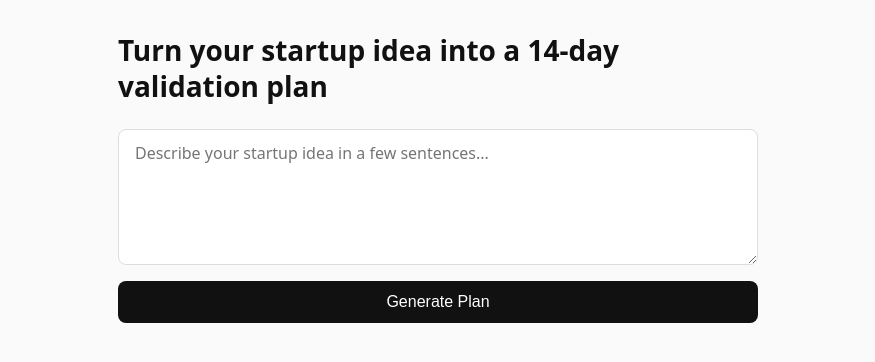
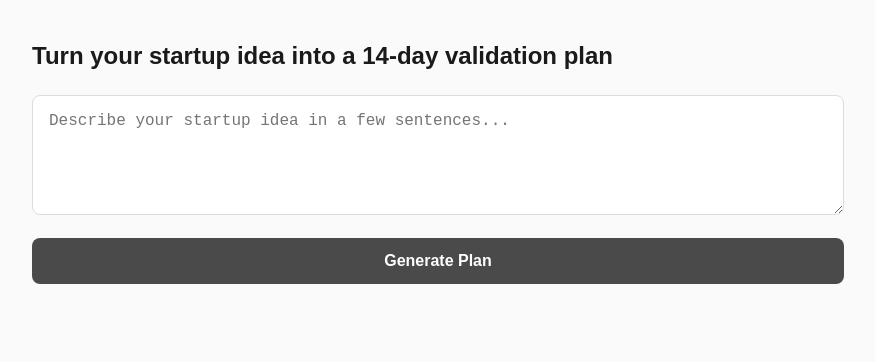
Before and after one commit to bygilll/ideaforge, a Next.js app: page / in a window 1280 px wide. Shown: the top 362 px of the page, without its empty margins (202-1077 px from the left). Built offline with nearby package versions, Linux system fonts and the light colour scheme.

Commit message:
fix frontend validation plan rendering

```diff
--- a/app/page.tsx
+++ b/app/page.tsx
@@ -2,157 +2,195 @@
 
 import { useState } from "react";
 
-export type ValidationPlan = {
+type PlanResponse = {
   problem: string;
   targetCustomer: string;
   mvp: string;
   validationPlan: string;
 };
 
-export default function Home() {
+function formatValidationPlan(value: string) {
+  try {
+    const parsed = JSON.parse(value);
+
+    if (parsed && typeof parsed === "object") {
+      return Object.entries(parsed)
+        .map(([day, text]) => `${day}: ${String(text)}`)
+        .join("\n");
+    }
+
+    return value;
+  } catch {
+    return value;
+  }
+}
+
+export default function Page() {
   const [idea, setIdea] = useState("");
+  const [result, setResult] = useState<PlanResponse | null>(null);
   const [loading, setLoading] = useState(false);
-  const [error, setError] = useState<string | null>(null);
-  const [plan, setPlan] = useState<ValidationPlan | null>(null);
+  const [error, setError] = useState("");
 
-  async function handleSubmit(e: React.FormEvent) {
-    e.preventDefault();
-    if (!idea.trim()) return;
+  async function handleGenerate() {
     setLoading(true);
-    setError(null);
-    setPlan(null);
+    setError("");
+    setResult(null);
+
     try {
       const res = await fetch("/api/generate-plan", {
         method: "POST",
-        headers: { "Content-Type": "application/json" },
-        body: JSON.stringify({ idea: idea.trim() }),
+        headers: {
+          "Content-Type": "application/json",
+        },
+        body: JSON.stringify({ idea }),
       });
+
       const data = await res.json();
-      if (!res.ok) throw new Error(data.error || "Failed to generate plan");
-      setPlan(data);
-    } catch (err) {
-      setError(err instanceof Error ? err.message : "Something went wrong");
+
+      if (!res.ok) {
+        setError(data?.error || "Something went wrong");
+        return;
+      }
+
+      setResult(data);
+    } catch {
+      setError("Request failed");
     } finally {
       setLoading(false);
     }
   }
 
   return (
-    <main style={styles.main}>
-      <div style={styles.container}>
-        <h1 style={styles.headline}>
+    <main
+      style={{
+        maxWidth: 860,
+        margin: "0 auto",
+        padding: "40px 24px 80px",
+        fontFamily: "Arial, sans-serif",
+      }}
+    >
+      <h1
+        style={{
+          fontSize: 24,
+          fontWeight: 700,
+          marginBottom: 24,
+          lineHeight: 1.3,
+        }}
+      >
         Turn your startup idea into a 14-day validation plan
       </h1>
-        <form onSubmit={handleSubmit} style={styles.form}>
+
       <textarea
         value={idea}
         onChange={(e) => setIdea(e.target.value)}
         placeholder="Describe your startup idea in a few sentences..."
-            rows={5}
-            style={styles.textarea}
-            disabled={loading}
+        style={{
+          width: "100%",
+          minHeight: 120,
+          padding: 16,
+          fontSize: 16,
+          border: "1px solid #ddd",
+          borderRadius: 8,
+          resize: "vertical",
+          marginBottom: 16,
+        }}
       />
-          <button type="submit" disabled={loading} style={styles.button}>
+
+      <button
+        onClick={handleGenerate}
+        disabled={loading || !idea.trim()}
+        style={{
+          width: "100%",
+          padding: "14px 16px",
+          backgroundColor: "#000",
+          color: "#fff",
+          border: "none",
+          borderRadius: 8,
+          fontSize: 16,
+          fontWeight: 600,
+          cursor: "pointer",
+          marginBottom: 24,
+          opacity: loading || !idea.trim() ? 0.7 : 1,
+        }}
+      >
         {loading ? "Generating..." : "Generate Plan"}
       </button>
-        </form>
 
-        {error && (
-          <p style={styles.error} role="alert">
-            {error}
+      {error ? (
+        <p style={{ color: "red", marginBottom: 24 }}>{error}</p>
+      ) : null}
+
+      {result ? (
+        <div style={{ display: "grid", gap: 16 }}>
+          <section
+            style={{
+              border: "1px solid #e5e5e5",
+              borderRadius: 8,
+              padding: 16,
+            }}
+          >
+            <h2 style={{ fontSize: 18, fontWeight: 700, marginBottom: 12 }}>
+              1. Problem
+            </h2>
+            <p style={{ whiteSpace: "pre-wrap", lineHeight: 1.6, margin: 0 }}>
+              {result.problem}
             </p>
-        )}
+          </section>
 
-        {plan && (
-          <div style={styles.results}>
-            <section style={styles.section}>
-              <h2 style={styles.sectionTitle}>1. Problem</h2>
-              <p style={styles.sectionBody}>{plan.problem}</p>
+          <section
+            style={{
+              border: "1px solid #e5e5e5",
+              borderRadius: 8,
+              padding: 16,
+            }}
+          >
+            <h2 style={{ fontSize: 18, fontWeight: 700, marginBottom: 12 }}>
+              2. Target Customer
+            </h2>
+            <p style={{ whiteSpace: "pre-wrap", lineHeight: 1.6, margin: 0 }}>
+              {result.targetCustomer}
+            </p>
           </section>
-            <section style={styles.section}>
-              <h2 style={styles.sectionTitle}>2. Target Customer</h2>
-              <p style={styles.sectionBody}>{plan.targetCustomer}</p>
+
+          <section
+            style={{
+              border: "1px solid #e5e5e5",
+              borderRadius: 8,
+              padding: 16,
+            }}
+          >
+            <h2 style={{ fontSize: 18, fontWeight: 700, marginBottom: 12 }}>
+              3. MVP
+            </h2>
+            <p style={{ whiteSpace: "pre-wrap", lineHeight: 1.6, margin: 0 }}>
+              {result.mvp}
+            </p>
           </section>
-            <section style={styles.section}>
-              <h2 style={styles.sectionTitle}>3. MVP</h2>
-              <p style={styles.sectionBody}>{plan.mvp}</p>
-            </section>
-            <section style={styles.section}>
-              <h2 style={styles.sectionTitle}>4. 14-Day Validation Plan</h2>
-              <p style={styles.sectionBody}>{plan.validationPlan}</p>
+
+          <section
+            style={{
+              border: "1px solid #e5e5e5",
+              borderRadius: 8,
+              padding: 16,
+            }}
+          >
+            <h2 style={{ fontSize: 18, fontWeight: 700, marginBottom: 12 }}>
+              4. 14-Day Validation Plan
+            </h2>
+            <pre
+              style={{
+                whiteSpace: "pre-wrap",
+                lineHeight: 1.8,
+                margin: 0,
+                fontFamily: "inherit",
+                fontSize: 16,
+              }}
+            >
+              {formatValidationPlan(result.validationPlan)}
+            </pre>
           </section>
         </div>
-        )}
-      </div>
+      ) : null}
     </main>
   );
 }
-
-const styles: Record<string, React.CSSProperties> = {
-  main: {
-    minHeight: "100vh",
-    padding: "2rem 1rem",
-  },
-  container: {
-    maxWidth: "640px",
-    margin: "0 auto",
-  },
-  headline: {
-    fontSize: "1.75rem",
-    fontWeight: 600,
-    marginBottom: "1.5rem",
-    lineHeight: 1.3,
-    color: "#111",
-  },
-  form: {
-    display: "flex",
-    flexDirection: "column",
-    gap: "1rem",
-    marginBottom: "1.5rem",
-  },
-  textarea: {
-    width: "100%",
-    padding: "0.75rem 1rem",
-    fontSize: "1rem",
-    border: "1px solid #ddd",
-    borderRadius: "8px",
-    resize: "vertical",
-    fontFamily: "inherit",
-  },
-  button: {
-    padding: "0.75rem 1.5rem",
-    fontSize: "1rem",
-    fontWeight: 500,
-    color: "#fff",
-    background: "#111",
-    border: "none",
-    borderRadius: "8px",
-    cursor: "pointer",
-  },
-  error: {
-    color: "#c00",
-    marginBottom: "1rem",
-  },
-  results: {
-    display: "flex",
-    flexDirection: "column",
-    gap: "1.5rem",
-  },
-  section: {
-    padding: "1.25rem",
-    background: "#fff",
-    borderRadius: "8px",
-    border: "1px solid #eee",
-  },
-  sectionTitle: {
-    fontSize: "1rem",
-    fontWeight: 600,
-    marginBottom: "0.5rem",
-    color: "#333",
-  },
-  sectionBody: {
-    fontSize: "0.95rem",
-    color: "#444",
-    whiteSpace: "pre-wrap",
-  },
-};
```
Lines whose indentation alone changed are shown as unchanged.
